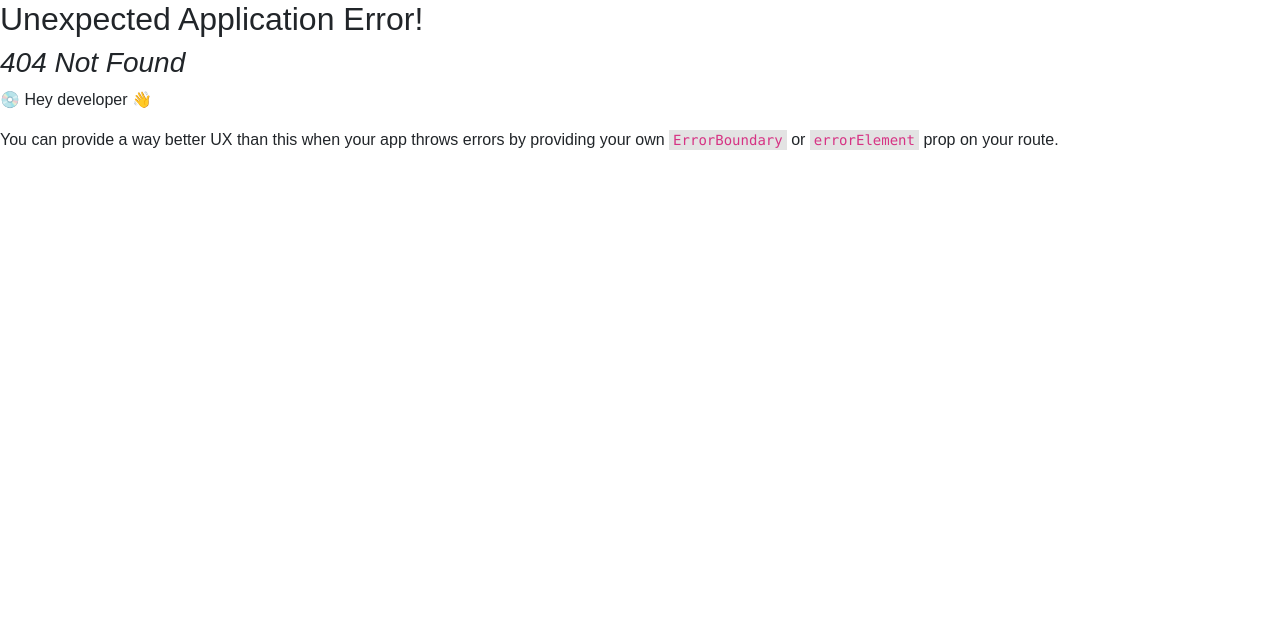
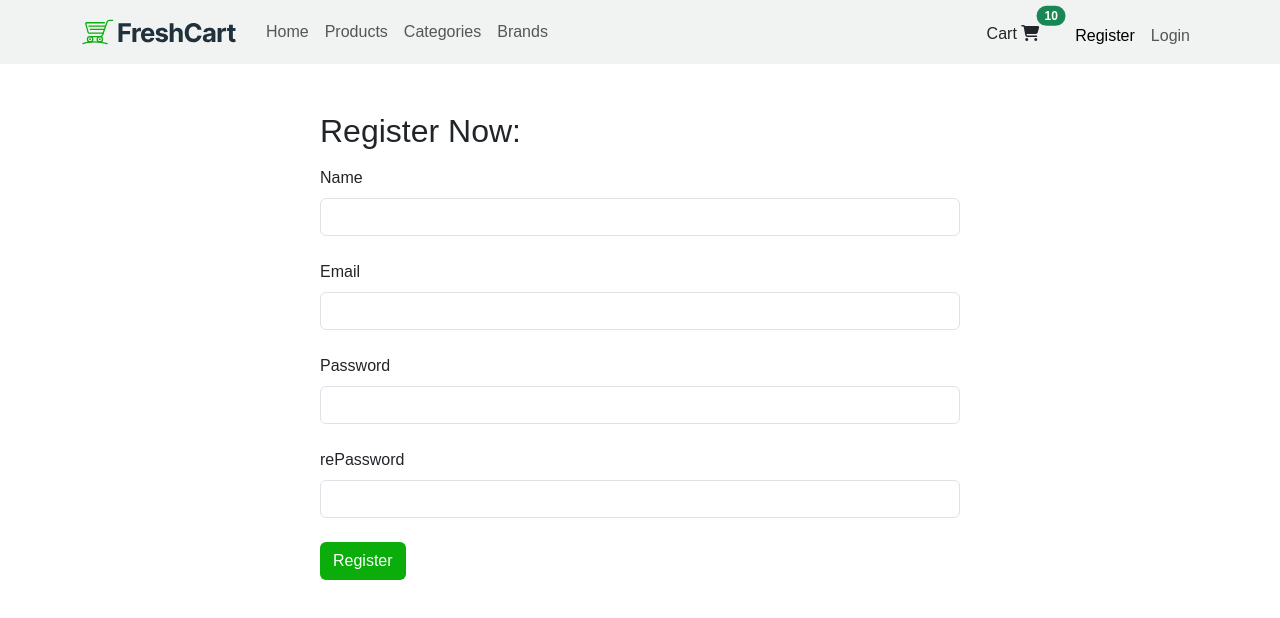
Before and after one commit to MohamedAmr23/Full-Stack-e-commerce, a React (Vite) app in the folder Frontend/: page /register in a window 1280 px wide. Before the commit this address had no page. Shown: the top 618 px of the page. Built offline with nearby package versions, Linux system fonts and the light colour scheme; a web font is replaced by a local one.

Commit message:
register using formik

```diff
--- a/Frontend/package.json
+++ b/Frontend/package.json
@@ -15,6 +15,7 @@
     "bootstrap": "^5.3.3",
     "dom": "^0.0.3",
     "dotenv": "^16.4.5",
+    "formik": "^2.4.6",
     "react": "^18.3.1",
     "react-bootstrap": "^2.10.5",
     "react-dom": "^18.3.1",
--- a/Frontend/src/components/Navbar/Navbar.jsx
+++ b/Frontend/src/components/Navbar/Navbar.jsx
@@ -45,7 +45,10 @@ const Navbar = () => {
             </li>
           </ul>
           <ul className="navbar-nav ms-auto mb-2 mb-lg-0 mt-2">
-            <NavLink type="button" className="btn border-0 position-relative me-3">
+            <NavLink
+              type="button"
+              className="btn border-0 position-relative me-3"
+            >
               Cart <i className="fa-solid fa-cart-shopping"></i>
               <span className="position-absolute top-0 start-100 translate-middle badge rounded-pill bg-success">
                 10
@@ -53,13 +56,13 @@ const Navbar = () => {
               </span>
             </NavLink>
             <li className="nav-item">
-              <NavLink className="nav-link" to="/">
-                Login
+              <NavLink className="nav-link" to="/register">
+                Register
               </NavLink>
             </li>
             <li className="nav-item">
-              <NavLink className="nav-link" to="/">
-                Logout
+              <NavLink className="nav-link" to="/login">
+                Login
               </NavLink>
             </li>
           </ul>
--- /dev/null
+++ b/Frontend/src/pages/Login.jsx
@@ -0,0 +1,9 @@
+import React from 'react'
+
+const Login = () => {
+  return (
+    <div>Login</div>
+  )
+}
+
+export default Login
--- a/Frontend/src/pages/ProductDetails.jsx
+++ b/Frontend/src/pages/ProductDetails.jsx
@@ -1,5 +1,5 @@
 import axios from "axios";
-import React, { useEffect, useState } from "react";
+import  { useEffect, useState } from "react";
 import { useParams } from "react-router-dom";
 const ProductDetails = () => {
   let { id } = useParams();
--- /dev/null
+++ b/Frontend/src/pages/Register.jsx
@@ -0,0 +1,64 @@
+import { useFormik } from "formik";
+import React from "react";
+
+const Register = () => {
+  const registerFormik = useFormik({
+    initialValues: {
+      name: "",
+      email: "",
+      password: "",
+      rePassword: "",
+    },
+    onSubmit: (values) => {
+      console.log(values);
+    },
+  });
+  return (
+    <div className="w-50 m-auto py-5">
+      <h2 className="mb-3">Register Now:</h2>
+      <form onSubmit={registerFormik.handleSubmit}>
+        <label htmlFor="name">Name</label>
+        <input
+          value={registerFormik.values.name}
+          type="text"
+          className="form-control my-2 mb-4"
+          name="name"
+          onChange={registerFormik.handleChange}
+          id="name"
+        />
+        <label htmlFor="email">Email</label>
+        <input
+          value={registerFormik.values.email}
+          type="email"
+          className="form-control my-2 mb-4"
+          name="email"
+          onChange={registerFormik.handleChange}
+          id="email"
+        />
+        <label htmlFor="password">Password</label>
+        <input
+          value={registerFormik.values.password}
+          type="password"
+          className="form-control my-2 mb-4"
+          name="password"
+          onChange={registerFormik.handleChange}
+          id="password"
+        />
+        <label htmlFor="rePassword">rePassword</label>
+        <input
+          value={registerFormik.values.rePassword}
+          type="password"
+          className="form-control my-2 mb-4"
+          name="rePassword"
+          onChange={registerFormik.handleChange}
+          id="rePassword"
+        />
+        <button type="submit" className="btn bg-main text-white">
+          Register
+        </button>
+      </form>
+    </div>
+  );
+};
+
+export default Register;
```
Also changed, not shown: Frontend/src/Router/Routes.jsx (+10 -0 lines), 1 other file (tests, documents, lock files or other folders).
